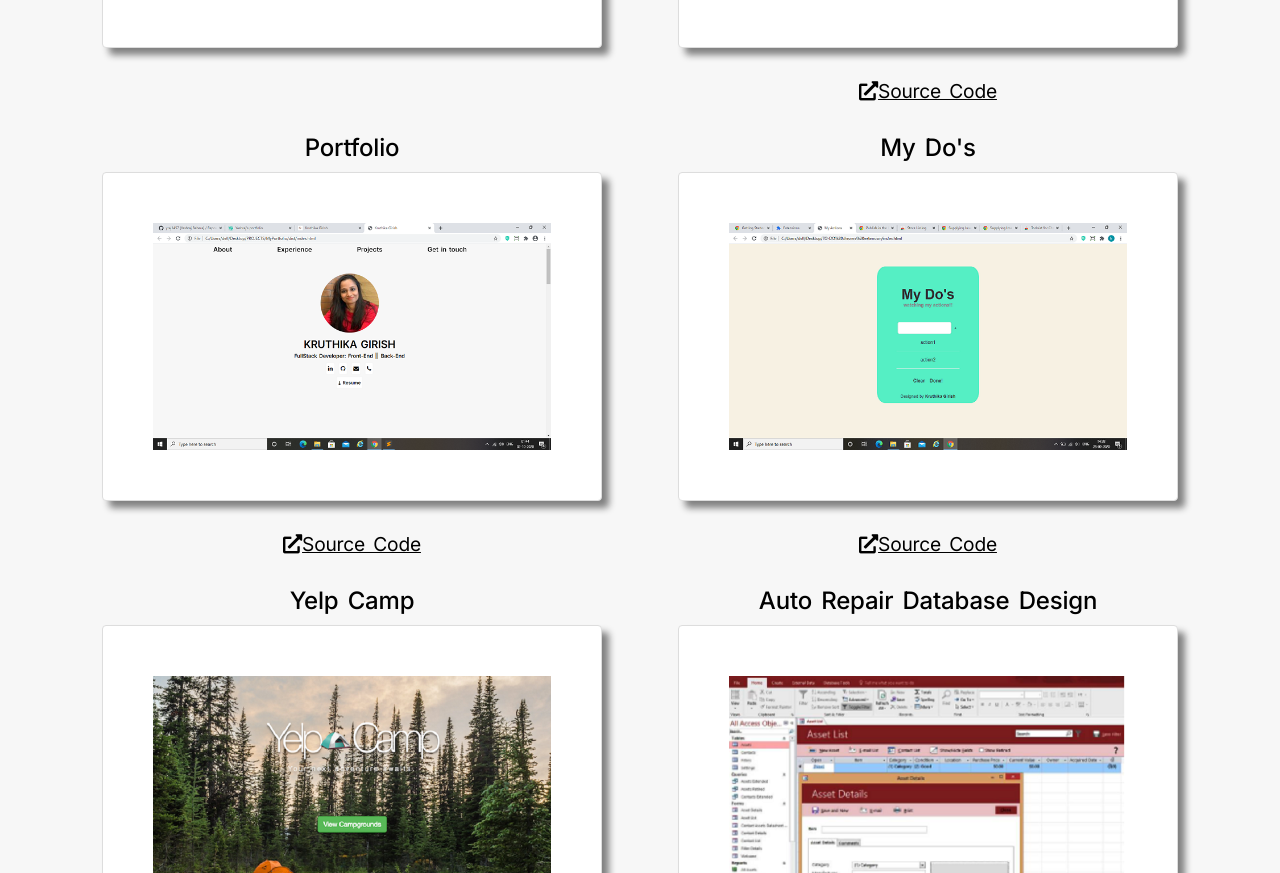
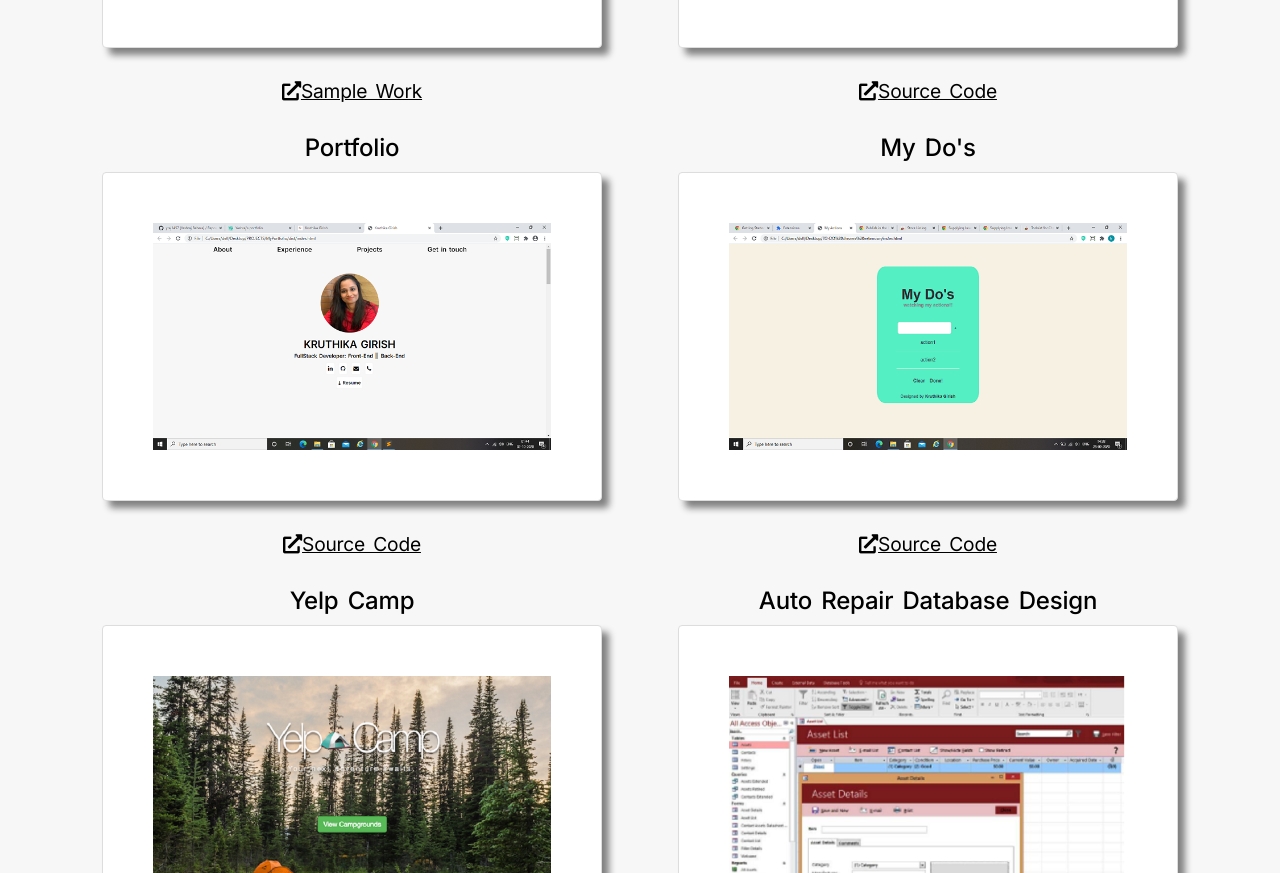
Before and after one commit to kruthikagirish/Portfolio, a plain HTML site: page index.html in a window 1280 px wide. Shown: the part 2269-3142 px from the top of the page. Drawn offline with nearby package versions, Linux system fonts and the light colour scheme.

Commit message:
Update index.html

```diff
--- a/index.html
+++ b/index.html
@@ -139,6 +139,7 @@
 						</ul>
 					</div>
 				</div>
+				<a class="btn btn-cta-primary" href="https://github.com/kruthikagirish/Hebiancao" target="_blank" title="Click Me!"><i class="fas fa-external-link-alt"></i>Sample Work</a>
         		</div>
       			<div class="col-sm-6 col-md-6">
       				<h3 class="title" id="Hebiancao">Hebaincao</h3>
```
